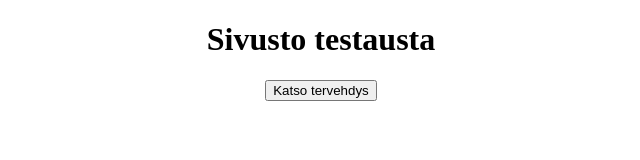
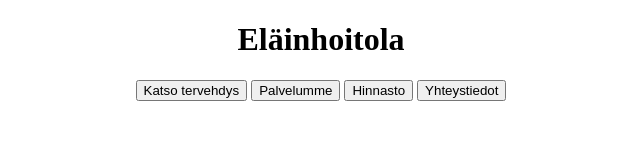
Before and after one commit to kyosho78/js, a plain HTML site: page index.html in a window 1280 px wide. Shown: the whole page, without its empty margins (319-959 px from the left). Drawn offline with Linux system fonts and the light colour scheme.

Commit message:
Lisättiin index.js tiedosto ja muokattiin index.html

```diff
--- a/index.html
+++ b/index.html
@@ -1,26 +1,35 @@
 <!DOCTYPE html>
 <html lang="en">
+
 <head>
     <meta charset="UTF-8">
     <meta name="viewport" content="width=device-width, initial-scale=1.0">
     <title>Document</title>
 </head>
+
 <body>
     <center>
-         <h1>Sivusto testausta</h1>
+        <h1>Eläinhoitola</h1>
 
-         <h3 id="paikka"></h3>
+        <h3 id="paikka"></h3>
 
-         <button onclick="tervehdi()">Katso tervehdys</button>
+        <button onclick="tervehdi()">Katso tervehdys</button>
+        <button onclick="palvelut()">Palvelumme</button>
+        <button onclick="hinnasto()">Hinnasto</button>
+        <button onclick="yhteystiedot()">Yhteystiedot</button>
+
+        <div id="sisältö"></div>
+
+
 
     </center>
+    <script src="./index.js"></script>
 
     <script>
-        function tervehdi()
-        {
-        let tervehdys = "Tervetuloa sivulle!"
-        // alert(tervehdys)
-        document.getElementById("paikka").innerText = tervehdys
+        function tervehdi() {
+            let tervehdys = "Tervetuloa sivulle!"
+            // alert(tervehdys)
+            document.getElementById("paikka").innerText = tervehdys
         }
 
     </script>
@@ -30,4 +39,5 @@
 
 
 </body>
+
 </html>
--- /dev/null
+++ b/index.js
@@ -0,0 +1,14 @@
+//Palvelut sivun näyttäminen
+function palvelut() {
+    let palvelut = `<h2>Palvelumme</h2>
+
+
+          <p>Eläinlääkäri</p>
+          <p>Päiväjoito</p>
+          <p>Yöhoito</p>
+
+
+    `
+    document.getElementById("sisältö").innerHTML = palvelut
+
+}
```
